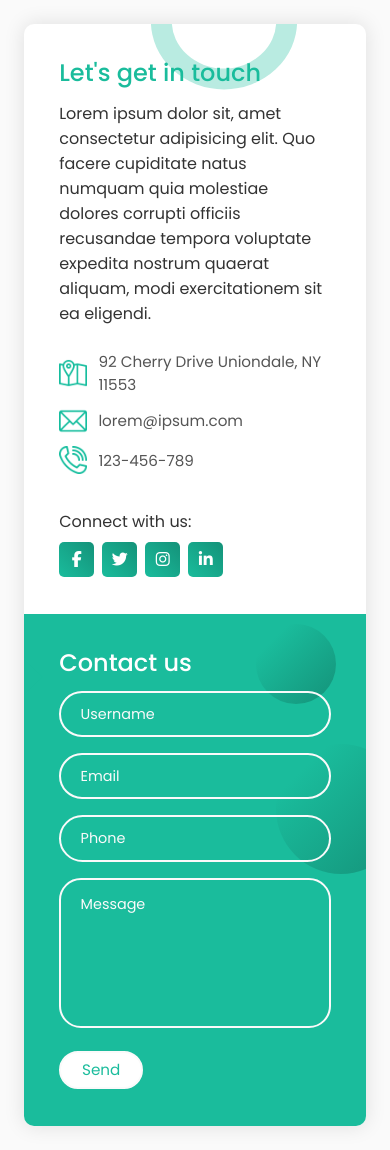
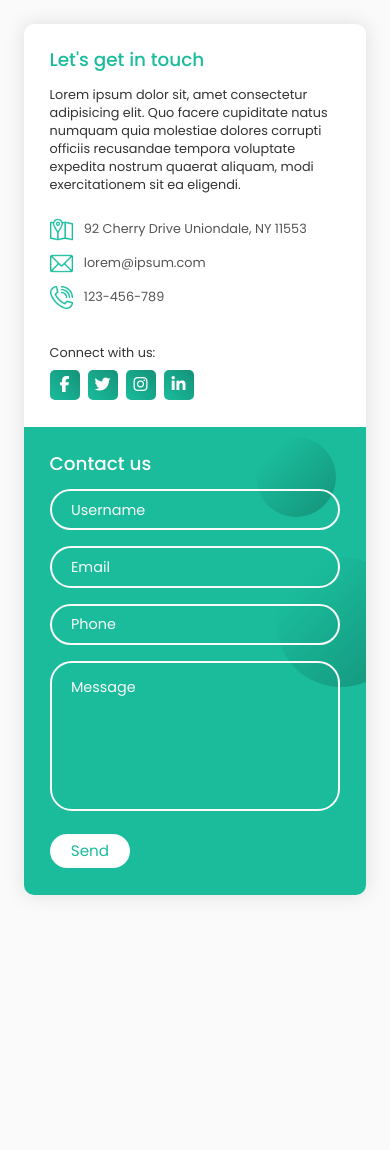
Before and after one commit to baylagas/ese-progra2-contact-form, a Flask app: page / in a window 390 px wide. After the commit the page ends 896 px from the top, so only its background shows below. Run offline with Flask 2, Linux system fonts and the light colour scheme; some libraries are stand-ins or nearby versions.

Commit message:
add rest of class tags in media width 510px

```diff
--- a/static/style.css
+++ b/static/style.css
@@ -333,4 +333,44 @@ textarea.input{
     .container{
         padding: 1.5rem;
     }
+
+    .contact-info::before{
+        display: none;
+    }
+
+    .square,
+    .big-circle{
+        display: none;
+    }
+
+    form,
+    .contact-info{
+        padding: 1.7rem 1.6rem;
+    }
+
+    .text, .information, .social-media p{
+        font-size: 0.8rem;
+    }
+
+    .title{
+        font-size: 1.15rem;
+    }
+
+    .social-icons a{
+        width: 30px;
+        height: 30px;
+        line-height: 30px;
+    }
+
+    .icon{
+        width: 23px;
+    }
+
+    .input{
+        padding: 0.45rem 1.2rem;
+    }
+
+    .btn{
+        padding: 0.45rem 1.2rem;
+    }
 }
```
